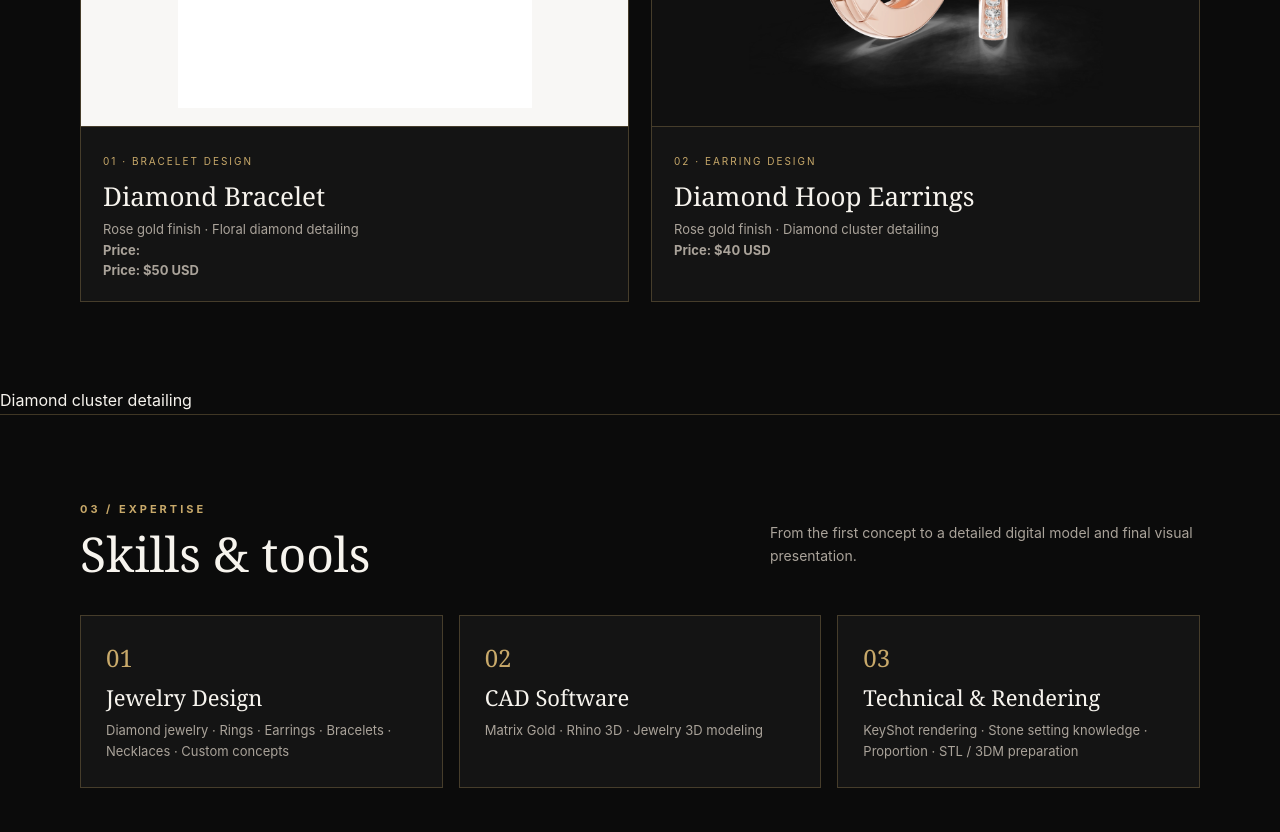
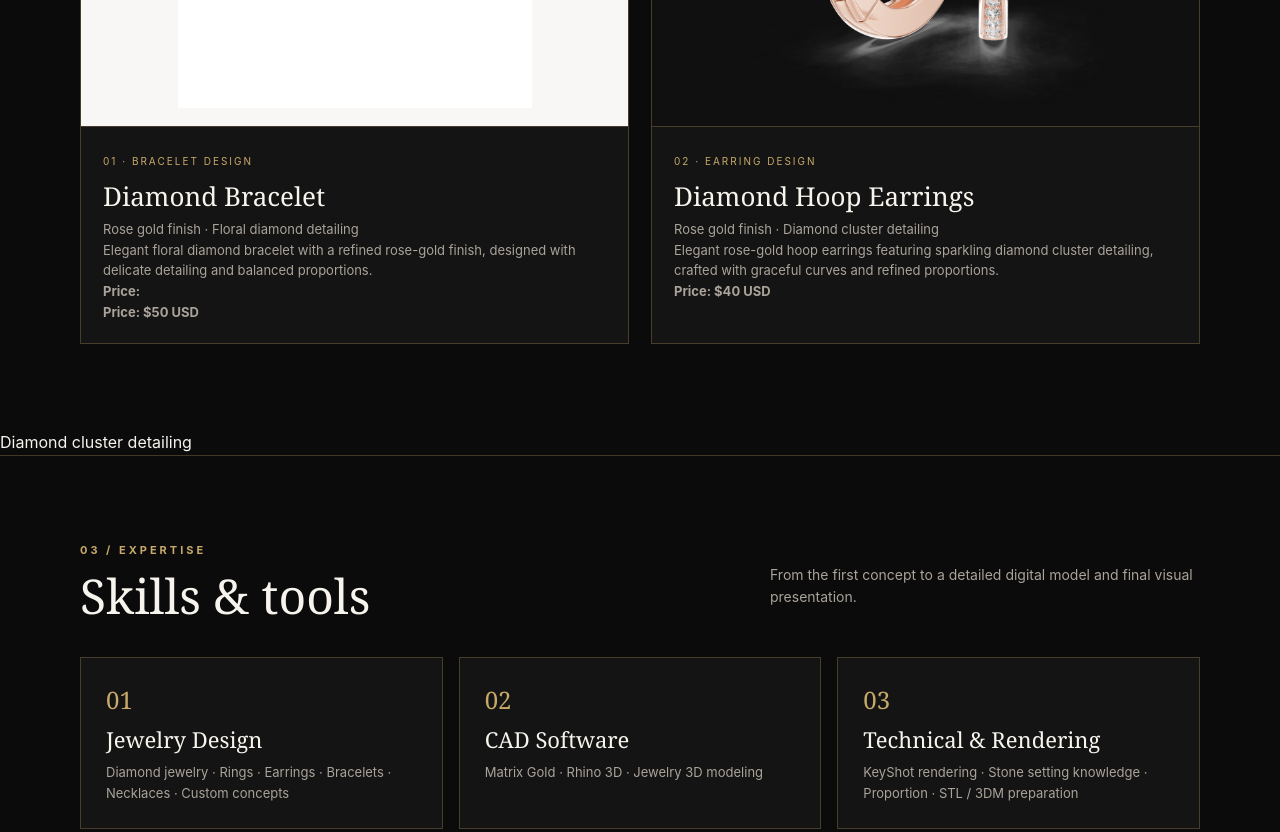
Before and after one commit to rkcadstudio/rk-cad-studio, a plain HTML site: page index.html in a window 1280 px wide. Shown: the part 1820-2652 px from the top of the page. Drawn offline with Linux system fonts and the light colour scheme.

Commit message:
Add jewelry design descriptions

```diff
--- a/index.html
+++ b/index.html
@@ -17,9 +17,9 @@
 <main>
 <section class="wrap hero" id="home"><div class="hero-copy"><div class="eyebrow">Jewelry CAD Designer · West Bengal, India</div><h1>Crafting fine jewelry through <span>3D design.</span></h1><p>Creative and detail-oriented Jewelry CAD Designer with 4 years of experience in 3D modeling and rendering. Focused on refined forms, thoughtful proportions and production-conscious details.</p><div class="actions"><a class="btn primary" href="#work">Explore selected work</a><a class="btn" href="#contact">Get in touch</a></div></div><div class="hero-art"><img src="assets/earrings.webp" alt="Rose gold diamond hoop earrings 3D render"><div class="hero-caption">Selected render · Rose gold & diamonds</div></div></section>
 <section class="section" id="about"><div class="wrap"><div class="section-head"><div><div class="eyebrow">01 / About</div><h2>Design with precision.<br><span class="gold">Made to inspire.</span></h2></div><p class="section-intro">A portfolio of jewelry CAD design, 3D modeling and visual presentation — created with care for detail and craftsmanship.</p></div><div class="about-grid"><div class="about-copy"><p>I am a Jewelry CAD Designer with 4 years of freelance experience, creating jewelry concepts and 3D models across bracelets, earrings, rings and necklaces.</p><p>My approach combines creative design with an understanding of stone setting, proportion and manufacturing requirements. I aim to turn ideas into clear, polished and production-aware digital models.</p></div><div class="stats"><div class="stat"><strong>04+</strong><span>Years of experience</span></div><div class="stat"><strong>3D</strong><span>Modeling & rendering</span></div><div class="stat"><strong>CAD</strong><span>Design workflow</span></div><div class="stat"><strong>STL</strong><span>3DM file preparation</span></div></div></div></div></section>
-<section class="section" id="work"><div class="wrap"><div class="section-head"><div><div class="eyebrow">02 / Selected work</div><h2>Original design renders</h2></div><p class="section-intro">A selection of jewelry designs featuring rose-gold finishes and diamond detailing.</p></div><div class="work-grid"><article class="work-card"><div class="work-image light"><img src="assets/bracelet.webp" alt="Rose gold diamond bracelet original 3D render"></div><div class="work-info"><small>01 · BRACELET DESIGN</small><h3>Diamond Bracelet</h3><p>Rose gold finish · Floral diamond detailing</p><p class="gold"><strong>Price: </strong></p>
+<section class="section" id="work"><div class="wrap"><div class="section-head"><div><div class="eyebrow">02 / Selected work</div><h2>Original design renders</h2></div><p class="section-intro">A selection of jewelry designs featuring rose-gold finishes and diamond detailing.</p></div><div class="work-grid"><article class="work-card"><div class="work-image light"><img src="assets/bracelet.webp" alt="Rose gold diamond bracelet original 3D render"></div><div class="work-info"><small>01 · BRACELET DESIGN</small><h3>Diamond Bracelet</h3><p>Rose gold finish · Floral diamond detailing</p><p>Elegant floral diamond bracelet with a refined rose-gold finish, designed with delicate detailing and balanced proportions.</p><p class="gold"><strong>Price: </strong></p>
   <p class="gold"><strong>Price: $50 USD</strong></p>
- <p class="gold"><strong></strong></p></div></article><article class="work-card"><div class="work-image"><img src="assets/earrings.webp" alt="Rose gold diamond hoop earrings original 3D render"></div><div class="work-info"><small>02 · EARRING DESIGN</small><h3>Diamond Hoop Earrings</h3><p>Rose gold finish · Diamond cluster detailing</p><p class="gold"><strong>Price: $40 USD</strong></p></div></article></div></div></section>
+ <p class="gold"><strong></strong></p></div></article><article class="work-card"><div class="work-image"><img src="assets/earrings.webp" alt="Rose gold diamond hoop earrings original 3D render"></div><div class="work-info"><small>02 · EARRING DESIGN</small><h3>Diamond Hoop Earrings</h3><p>Rose gold finish · Diamond cluster detailing</p><p>Elegant rose-gold hoop earrings featuring sparkling diamond cluster detailing, crafted with graceful curves and refined proportions.</p><p class="gold"><strong>Price: $40 USD</strong></p></div></article></div></div></section>
 
   Diamond cluster detailing
 <section class="section" id="skills"><div class="wrap"><div class="section-head"><div><div class="eyebrow">03 / Expertise</div><h2>Skills & tools</h2></div><p class="section-intro">From the first concept to a detailed digital model and final visual presentation.</p></div><div class="skills"><div class="skill"><div class="num">01</div><h3>Jewelry Design</h3><p>Diamond jewelry · Rings · Earrings · Bracelets · Necklaces · Custom concepts</p></div><div class="skill"><div class="num">02</div><h3>CAD Software</h3><p>Matrix Gold · Rhino 3D · Jewelry 3D modeling</p></div><div class="skill"><div class="num">03</div><h3>Technical & Rendering</h3><p>KeyShot rendering · Stone setting knowledge · Proportion · STL / 3DM preparation</p></div></div></div></section>
```
